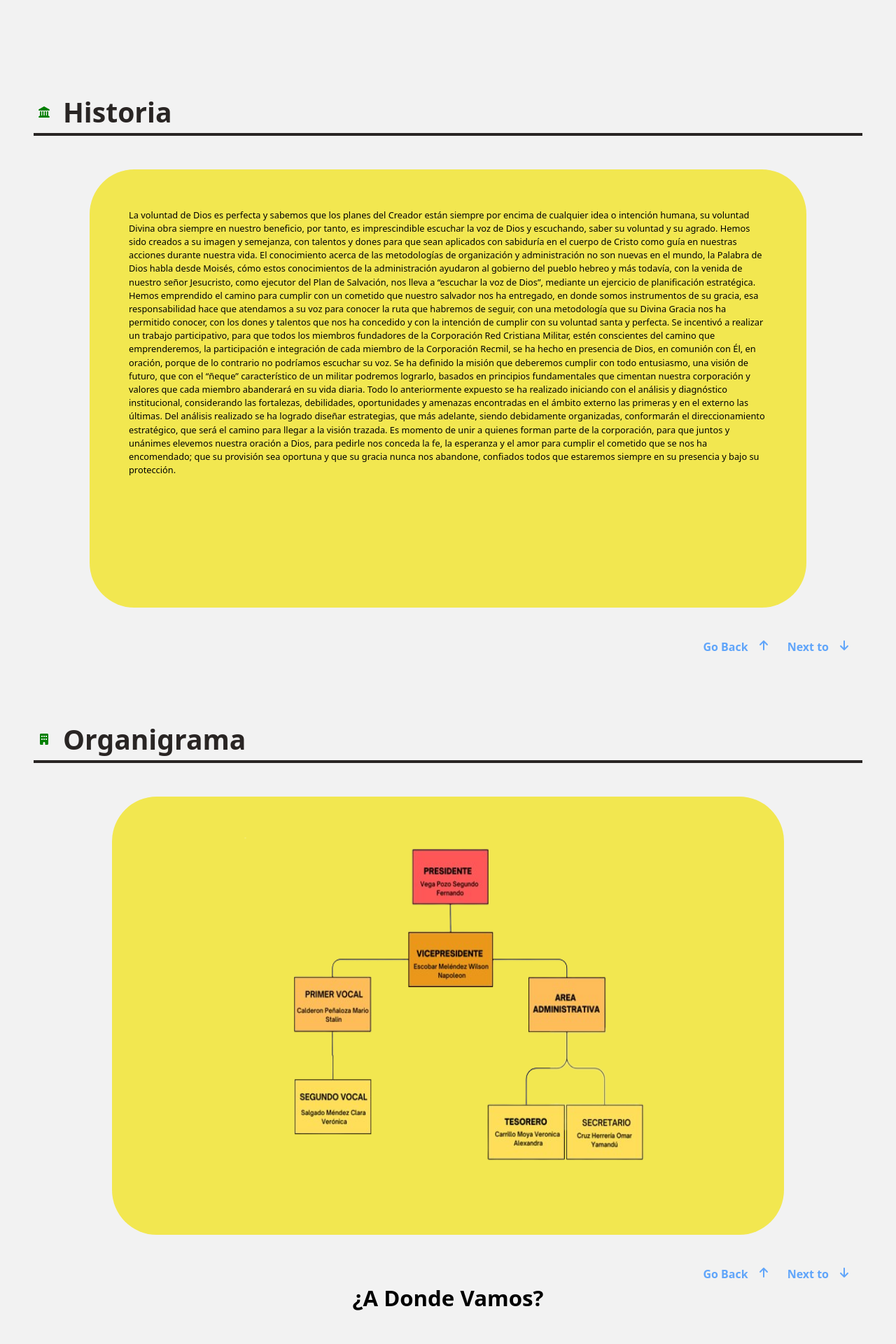
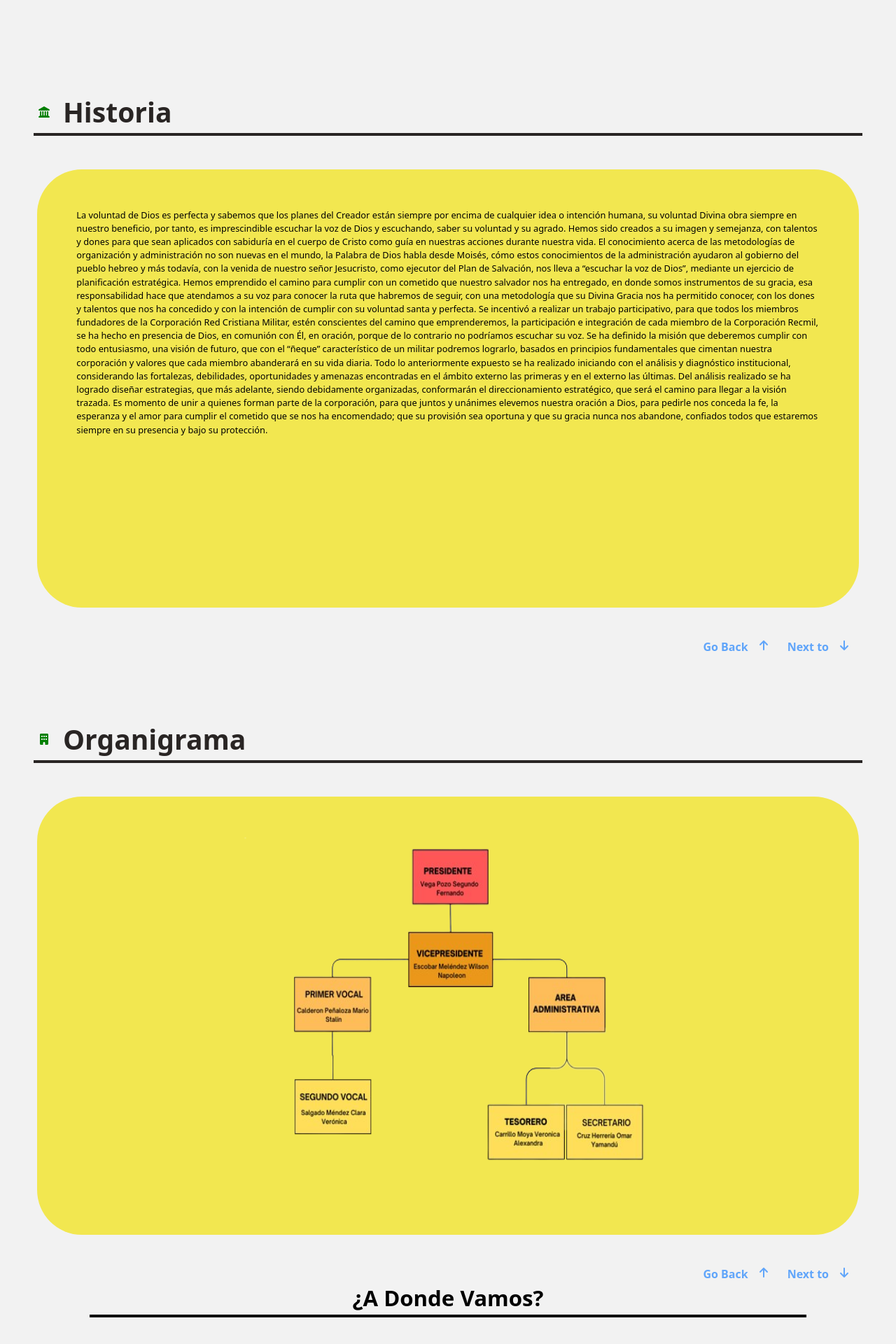
Before and after one commit to WEB-Club-Software/Pagina-Web-RECMIL-ECUADOR, a Next.js app: page / in a window 1280 px wide. Shown: the part 845-2765 px from the top of the page at 70% size. Built offline with nearby package versions, Linux system fonts and the light colour scheme.

Commit message:
reponsive web

```diff
--- a/src/app/page.tsx
+++ b/src/app/page.tsx
@@ -28,7 +28,7 @@ const Page = () => {
       </section>
       <section className="h-screen mb-24 pt-12" id="historia">
         <DescriptiveIcon text="Historia" icon={faLandmark} />
-        <SquareComponent parrafo={historia} className="m-auto w-4/5 h-5/6" />
+        <SquareComponent parrafo={historia} className="m-auto w-11/12 h-5/6" />
         <div className="flex justify-end py-10 pr-14 gap-4">
           <GoBackButton text={"Go Back"} previusPage={"#main"} />
           <NextToButton text={"Next to"} nextPage={"#organigrama"} />
@@ -37,7 +37,7 @@ const Page = () => {
 
       <section className="h-screen mb-24 pt-12" id="organigrama">
         <DescriptiveIcon text="Organigrama" icon={faBuilding} />
-        <SquareComponent dir={Organigrama} className="w-3/4 h-5/6 m-auto" />
+        <SquareComponent dir={Organigrama} className="w-11/12 h-5/6 m-auto" />
         <div className="flex justify-end py-10 pr-14 gap-4">
           <GoBackButton text={"Go Back"} previusPage={"#historia"} />
           <NextToButton text={"Next to"} nextPage={"#mision"} />
@@ -45,7 +45,7 @@ const Page = () => {
       </section>
 
       <section className="h-screen flex flex-col items-center pt-1 2" id="mision">
-        <div className="text-3xl w-full text-center font-bold">¿A Donde Vamos? </div>
+        <div className="text-3xl w-4/5 text-center font-bold border-b-4 border-black ">¿A Donde Vamos? </div>
         <div className="flex flex-col md:flex-row  h-full items-center justify-around">
           <div className="flex  flex-col items-center gap-11">
             <span className="font-bold">Mision</span>
--- a/src/components/atoms/SquareComponent.tsx
+++ b/src/components/atoms/SquareComponent.tsx
@@ -9,7 +9,7 @@ interface prop {
 const SquareComponent: FC<prop> = ({ parrafo, className, dir }) => {
     return (
         <div className={`${className}  rounded-lg bg-squareColor flex justify-center p-14`}>
-            {parrafo ? <p className="text-black text-xs md:text-sm 2xl:text-xl">{parrafo}</p> : <ImageContainer src={dir} alt="Organigrama" size={600} />}
+            {parrafo ? <p className="p-0 text-black text-xs md:text-sm 2xl:text-xl">{parrafo}</p> : <ImageContainer src={dir} alt="Organigrama" size={600} />}
         </div>
     );
 };
```
